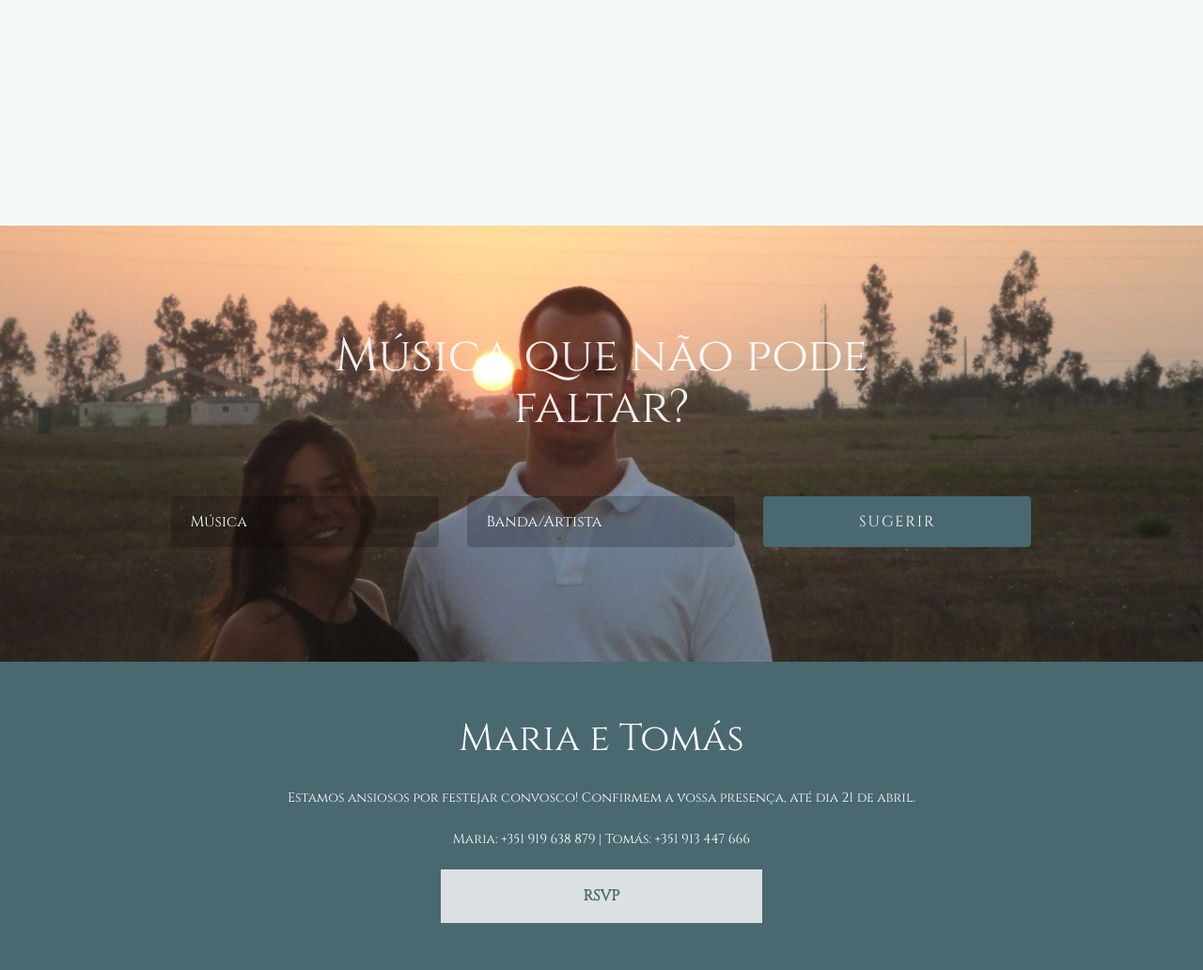
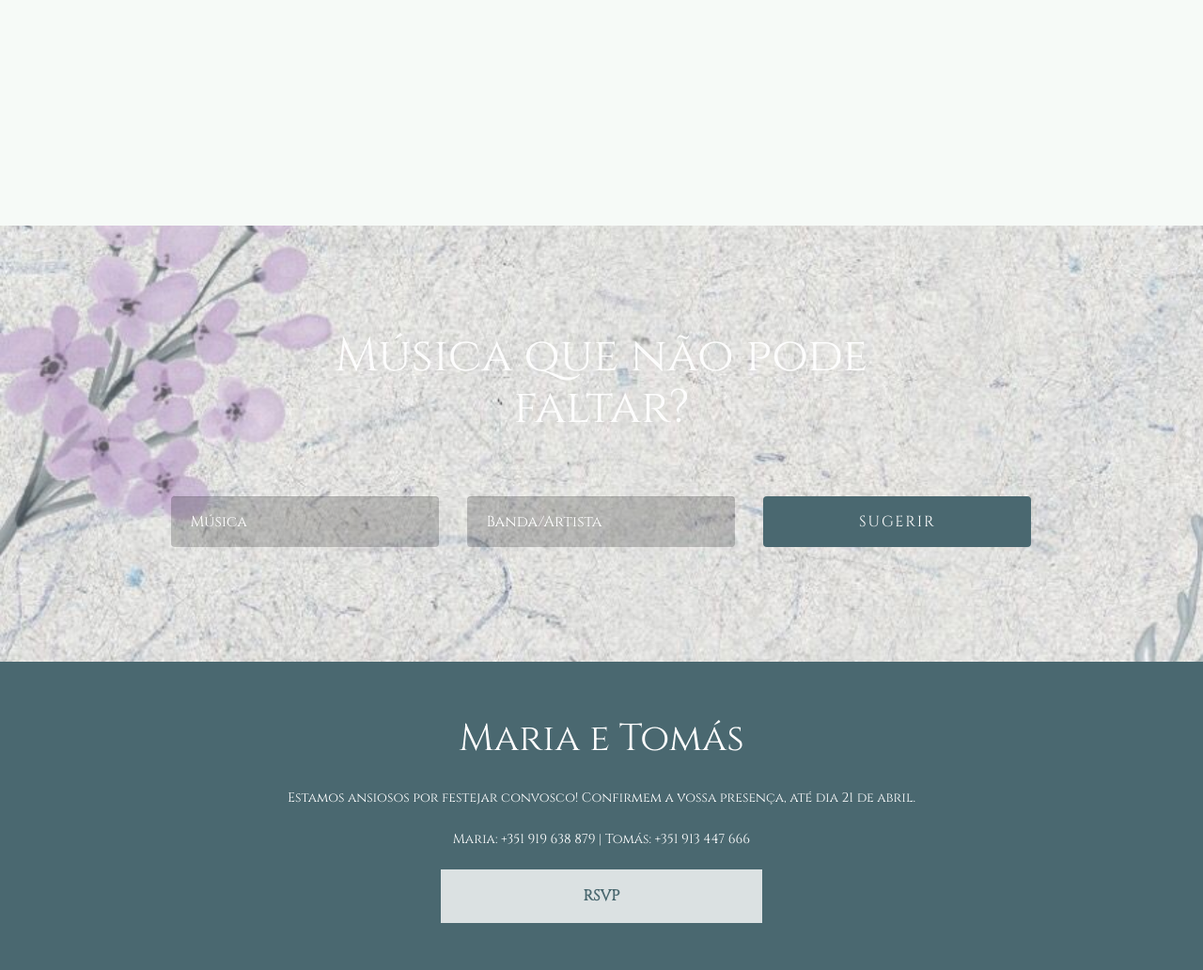
Before and after one commit to bubas3000/sitexia, a PHP site: page /index.php in a window 1280 px wide. Shown: the part 3762-4794 px from the top of the page at 94% size. Run offline with PHP 8.4, Linux system fonts and the light colour scheme; some libraries are stand-ins or nearby versions.

Commit message:
Update style.css

```diff
--- a/css/style.css
+++ b/css/style.css
@@ -564,8 +564,8 @@ figure {
   }
 }
 
-#fh5co-started{
-background-image: url(../images/xia10ladojpg.jpg);
+#fh5co-started {
+background-image: url(../images/STDlado.jpg);
 
 }
 .fh5co-section-gray {
```
